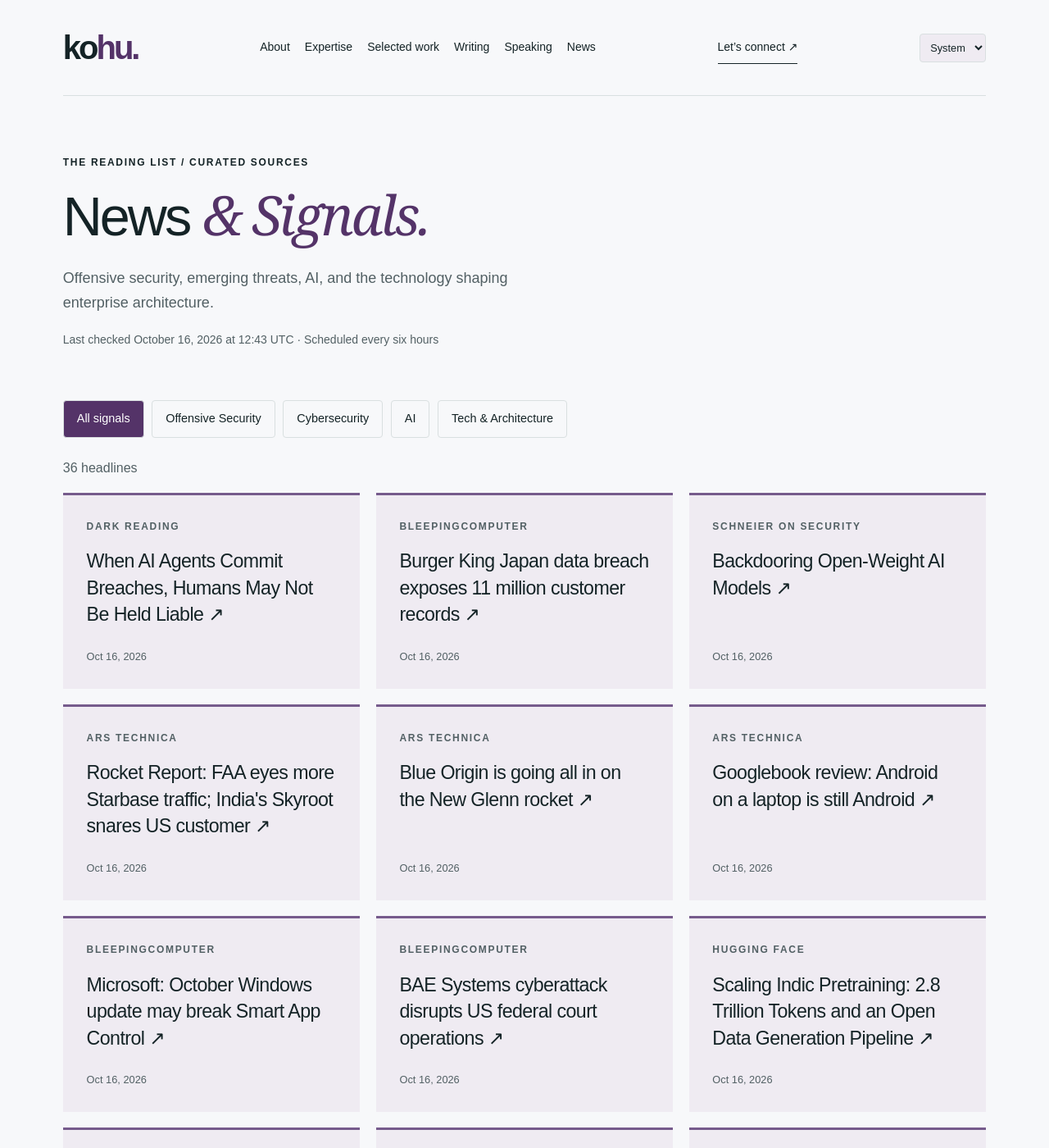
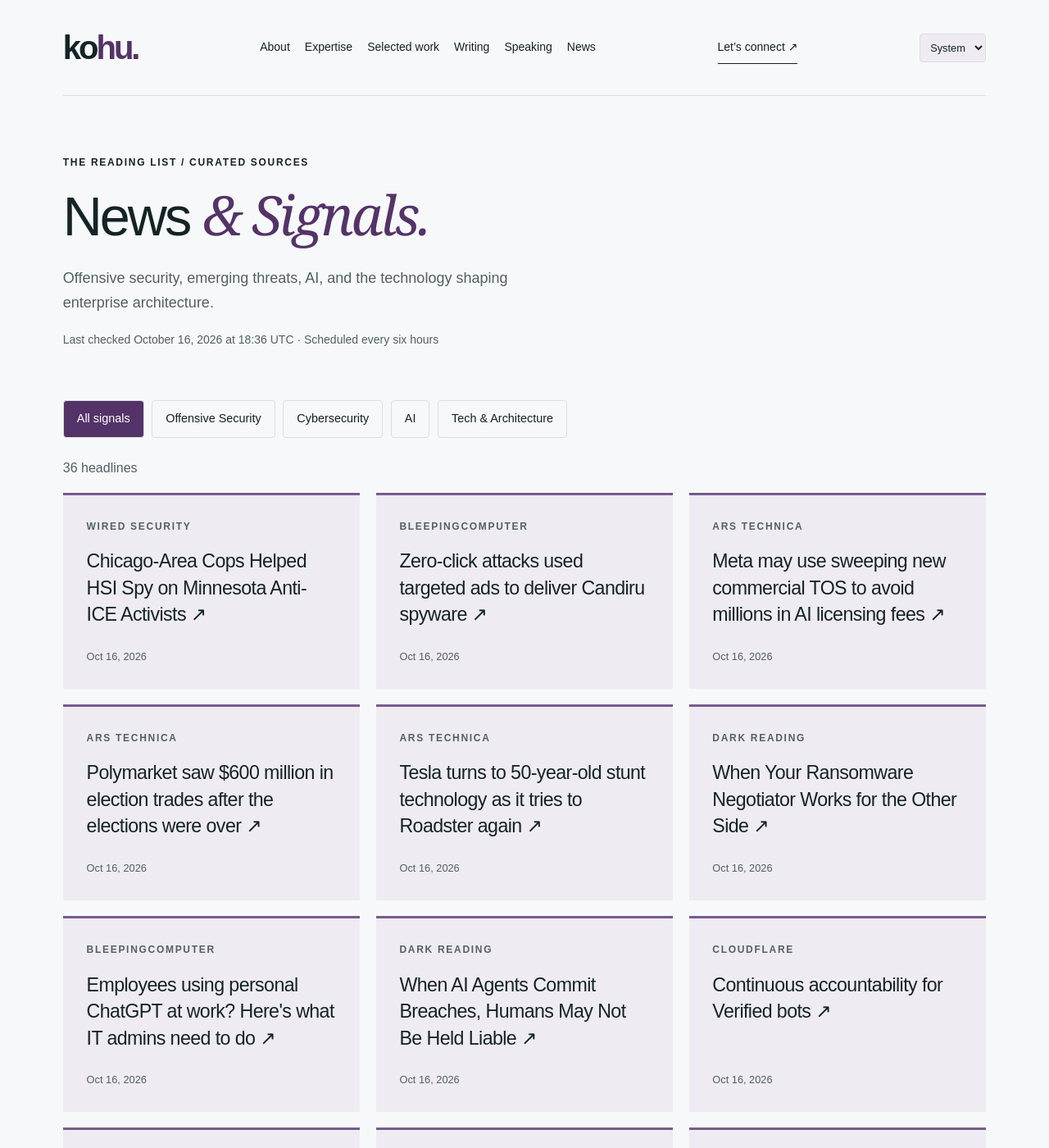
Before and after one commit to hntk/hntk.github.io, a Jekyll site: the page built from news/index.html, in a window 1280 px wide and 1400 px high. Shown: the whole window at 82% size. Built offline with Jekyll 4.4.1, drawn with Linux system fonts in a browser that asks for light colours; part of the change alters nothing that is shown; some of the changed text lies outside the part shown.

Commit message:
Refresh News and Signals

```diff
--- a/_data/news.json
+++ b/_data/news.json
@@ -1,6 +1,62 @@
 {
-  "updated": "2026-10-16T12:43:13.547141+00:00",
+  "updated": "2026-10-16T18:36:35.615491+00:00",
   "items": [
+    {
+      "title": "Chicago-Area Cops Helped HSI Spy on Minnesota Anti-ICE Activists",
+      "url": "https://www.wired.com/story/chicago-area-cops-helped-hsi-spy-on-minnesota-anti-ice-activists/",
+      "published": "2026-10-16T18:21:54+00:00",
+      "source": "WIRED Security",
+      "source_id": "wired",
+      "category": "cybersecurity"
+    },
+    {
+      "title": "Zero-click attacks used targeted ads to deliver Candiru spyware",
+      "url": "https://www.bleepingcomputer.com/news/security/zero-click-attacks-used-targeted-ads-to-deliver-candiru-spyware/",
+      "published": "2026-10-16T17:20:03+00:00",
+      "source": "BleepingComputer",
+      "source_id": "bleepingcomputer",
+      "category": "cybersecurity"
+    },
+    {
+      "title": "Meta may use sweeping new commercial TOS to avoid millions in AI licensing fees",
+      "url": "https://arstechnica.com/tech-policy/2026/10/meta-may-use-sweeping-new-commercial-tos-to-avoid-millions-in-ai-licensing-fees/",
+      "published": "2026-10-16T15:41:00+00:00",
+      "source": "Ars Technica",
+      "source_id": "ars-technica",
+      "category": "tech-architecture"
+    },
+    {
+      "title": "Polymarket saw $600 million in election trades after the elections were over",
+      "url": "https://arstechnica.com/tech-policy/2026/10/polymarket-saw-600-million-in-election-trades-after-the-elections-were-over/",
+      "published": "2026-10-16T14:19:22+00:00",
+      "source": "Ars Technica",
+      "source_id": "ars-technica",
+      "category": "tech-architecture"
+    },
+    {
+      "title": "Tesla turns to 50-year-old stunt technology as it tries to Roadster again",
+      "url": "https://arstechnica.com/cars/2026/10/tesla-turns-to-50-year-old-stunt-technology-as-it-tries-to-roadster-again/",
+      "published": "2026-10-16T14:03:25+00:00",
+      "source": "Ars Technica",
+      "source_id": "ars-technica",
+      "category": "tech-architecture"
+    },
+    {
+      "title": "When Your Ransomware Negotiator Works for the Other Side",
+      "url": "https://www.darkreading.com/cyber-risk/when-your-ransomware-negotiator-works-other-side",
+      "published": "2026-10-16T14:00:00+00:00",
+      "source": "Dark Reading",
+      "source_id": "dark-reading",
+      "category": "cybersecurity"
+    },
+    {
+      "title": "Employees using personal ChatGPT at work? Here's what IT admins need to do",
+      "url": "https://www.bleepingcomputer.com/news/security/employees-using-personal-chatgpt-at-work-heres-what-it-admins-need-to-do/",
+      "published": "2026-10-16T13:50:59+00:00",
+      "source": "BleepingComputer",
+      "source_id": "bleepingcomputer",
+      "category": "cybersecurity"
+    },
     {
       "title": "When AI Agents Commit Breaches, Humans May Not Be Held Liable",
       "url": "https://www.darkreading.com/insider-threats/ai-agents-breaches-humans-liable",
@@ -8,6 +64,14 @@
       "source": "Dark Reading",
       "source_id": "dark-reading",
       "category": "cybersecurity"
+    },
+    {
+      "title": "Continuous accountability for Verified bots",
+      "url": "https://blog.cloudflare.com/verified-bots-accountability/",
+      "published": "2026-10-16T13:00:00+00:00",
+      "source": "Cloudflare",
+      "source_id": "cloudflare",
+      "category": "tech-architecture"
     },
     {
       "title": "Burger King Japan data breach exposes 11 million customer records",
@@ -26,46 +90,6 @@
       "category": "cybersecurity"
     },
     {
-      "title": "Rocket Report: FAA eyes more Starbase traffic; India's Skyroot snares US customer",
-      "url": "https://arstechnica.com/space/2026/10/rocket-report-faa-eyes-more-starbase-traffic-indias-skyroot-snares-us-customer/",
-      "published": "2026-10-16T11:00:53+00:00",
-      "source": "Ars Technica",
-      "source_id": "ars-technica",
-      "category": "tech-architecture"
-    },
-    {
-      "title": "Blue Origin is going all in on the New Glenn rocket",
-      "url": "https://arstechnica.com/space/2026/10/blue-origin-is-going-all-in-on-the-new-glenn-rocket/",
-      "published": "2026-10-16T10:00:54+00:00",
-      "source": "Ars Technica",
-      "source_id": "ars-technica",
-      "category": "tech-architecture"
-    },
-    {
-      "title": "Googlebook review: Android on a laptop is still Android",
-      "url": "https://arstechnica.com/reviews/2026/10/googlebook-review-android-on-a-laptop-is-still-android/",
-      "published": "2026-10-16T10:00:32+00:00",
-      "source": "Ars Technica",
-      "source_id": "ars-technica",
-      "category": "tech-architecture"
-    },
-    {
-      "title": "Microsoft: October Windows update may break Smart App Control",
-      "url": "https://www.bleepingcomputer.com/news/microsoft/kb5127648-windows-security-update-may-break-smart-app-control/",
-      "published": "2026-10-16T08:44:22+00:00",
-      "source": "BleepingComputer",
-      "source_id": "bleepingcomputer",
-      "category": "cybersecurity"
-    },
-    {
-      "title": "BAE Systems cyberattack disrupts US federal court operations",
-      "url": "https://www.bleepingcomputer.com/news/security/bae-systems-cyberattack-disrupts-us-federal-court-operations/",
-      "published": "2026-10-16T07:37:35+00:00",
-      "source": "BleepingComputer",
-      "source_id": "bleepingcomputer",
-      "category": "cybersecurity"
-    },
-    {
       "title": "Scaling Indic Pretraining: 2.8 Trillion Tokens and an Open Data Generation Pipeline",
       "url": "https://huggingface.co/blog/nvidia/scaling-indic-pretraining",
       "published": "2026-10-16T01:44:47+00:00",
@@ -74,17 +98,17 @@
       "category": "ai"
     },
     {
+      "title": "Welcome Beam: a 501B open model you can own, customize, and scale",
+      "url": "https://huggingface.co/blog/reflection-beam",
+      "published": "2026-10-16T00:00:00+00:00",
+      "source": "Hugging Face",
+      "source_id": "hugging-face",
+      "category": "ai"
+    },
+    {
       "title": "SecTor 2026 Reveals a Rapidly Shifting Cybersecurity Landscape",
       "url": "https://www.darkreading.com/cybersecurity-operations/sector-2026-reveals-a-rapidly-shifting-cybersecurity-landscape",
       "published": "2026-10-15T22:10:08+00:00",
-      "source": "Dark Reading",
-      "source_id": "dark-reading",
-      "category": "cybersecurity"
-    },
-    {
-      "title": "F-Secure Launches Victim-First Scam Encyclopedia Covering 50+ Types of Consumer Fraud",
-      "url": "https://www.darkreading.com/threat-intelligence/f-secure-launches-victim-first-scam-encyclopedia-covering-50-types-of-consumer-fraud",
-      "published": "2026-10-15T21:55:07+00:00",
       "source": "Dark Reading",
       "source_id": "dark-reading",
       "category": "cybersecurity"
@@ -170,28 +194,12 @@
       "category": "ai"
     },
     {
-      "title": "Cloudflare and OpenAI: Making AI discovery better for everyone",
-      "url": "https://blog.cloudflare.com/cloudflare-openai-discovery-agentic-web/",
-      "published": "2026-10-15T13:00:00+00:00",
-      "source": "Cloudflare",
-      "source_id": "cloudflare",
-      "category": "tech-architecture"
-    },
-    {
       "title": "‘Nightmare Scenario’: Zero-Click Spyware Is Infecting Phones via Targeted Ads",
       "url": "https://www.wired.com/story/nightmare-scenario-zero-click-spyware-is-infecting-phones-via-targeted-ads/",
       "published": "2026-10-15T10:00:00+00:00",
       "source": "WIRED Security",
       "source_id": "wired",
       "category": "cybersecurity"
-    },
-    {
-      "title": "Welcome Muse Spark Open: open-weight frontier multimodal mixture-of-experts model from Meta",
-      "url": "https://huggingface.co/blog/meta-muse-spark-open",
-      "published": "2026-10-15T00:00:00+00:00",
-      "source": "Hugging Face",
-      "source_id": "hugging-face",
-      "category": "ai"
     },
     {
       "title": "Tree Appreciator",
@@ -242,14 +250,6 @@
       "category": "ai"
     },
     {
-      "title": "Feds Got Warrants to Use Fake Cell Towers to Hunt Down Don Lemon’s Producer",
-      "url": "https://www.wired.com/story/feds-got-warrants-to-use-fake-cell-towers-to-hunt-down-don-lemons-producer/",
-      "published": "2026-10-12T11:00:00+00:00",
-      "source": "WIRED Security",
-      "source_id": "wired",
-      "category": "cybersecurity"
-    },
-    {
       "title": "What the 2026 Microsoft Digital Defense Report reveals about AI, identity, and the future of cybersecurity",
       "url": "https://specterops.io/blog/2026/10/08/what-the-2026-microsoft-digital-defense-report-reveals-about-ai-identity-and-the-future-of-cybersecurity/",
       "published": "2026-10-09T00:19:13+00:00",
@@ -295,79 +295,79 @@
       "id": "ars-technica",
       "name": "Ars Technica",
       "status": "ok",
-      "last_success": "2026-10-16T12:43:13.547141+00:00"
+      "last_success": "2026-10-16T18:36:35.615491+00:00"
     },
     {
       "id": "bleepingcomputer",
       "name": "BleepingComputer",
       "status": "ok",
-      "last_success": "2026-10-16T12:43:13.547141+00:00"
+      "last_success": "2026-10-16T18:36:35.615491+00:00"
     },
     {
       "id": "cloudflare",
       "name": "Cloudflare",
       "status": "ok",
-      "last_success": "2026-10-16T12:43:13.547141+00:00"
+      "last_success": "2026-10-16T18:36:35.615491+00:00"
     },
     {
       "id": "dark-reading",
       "name": "Dark Reading",
       "status": "ok",
-      "last_success": "2026-10-16T12:43:13.547141+00:00"
+      "last_success": "2026-10-16T18:36:35.615491+00:00"
     },
     {
       "id": "hugging-face",
       "name": "Hugging Face",
       "status": "ok",
-      "last_success": "2026-10-16T12:43:13.547141+00:00"
+      "last_success": "2026-10-16T18:36:35.615491+00:00"
     },
     {
       "id": "microsoft-research",
       "name": "Microsoft Research",
       "status": "ok",
-      "last_success": "2026-10-16T12:43:13.547141+00:00"
+      "last_success": "2026-10-16T18:36:35.615491+00:00"
     },
     {
       "id": "nvidia",
       "name": "NVIDIA",
       "status": "ok",
-      "last_success": "2026-10-16T12:43:13.547141+00:00"
+      "last_success": "2026-10-16T18:36:35.615491+00:00"
     },
     {
       "id": "portswigger",
       "name": "PortSwigger Research",
       "status": "ok",
-      "last_success": "2026-10-16T12:43:13.547141+00:00"
+      "last_success": "2026-10-16T18:36:35.615491+00:00"
     },
     {
       "id": "schneier",
       "name": "Schneier on Security",
       "status": "ok",
-      "last_success": "2026-10-16T12:43:13.547141+00:00"
+      "last_success": "2026-10-16T18:36:35.615491+00:00"
     },
     {
       "id": "simon-willison",
       "name": "Simon Willison",
       "status": "ok",
-      "last_success": "2026-10-16T12:43:13.547141+00:00"
+      "last_success": "2026-10-16T18:36:35.615491+00:00"
     },
     {
       "id": "specterops",
       "name": "SpecterOps",
       "status": "ok",
-      "last_success": "2026-10-16T12:43:13.547141+00:00"
+      "last_success": "2026-10-16T18:36:35.615491+00:00"
     },
     {
       "id": "trail-of-bits",
       "name": "Trail of Bits",
       "status": "ok",
-      "last_success": "2026-10-16T12:43:13.547141+00:00"
+      "last_success": "2026-10-16T18:36:35.615491+00:00"
     },
     {
       "id": "wired",
       "name": "WIRED Security",
       "status": "ok",
-      "last_success": "2026-10-16T12:43:13.547141+00:00"
+      "last_success": "2026-10-16T18:36:35.615491+00:00"
     }
   ]
 }
```
